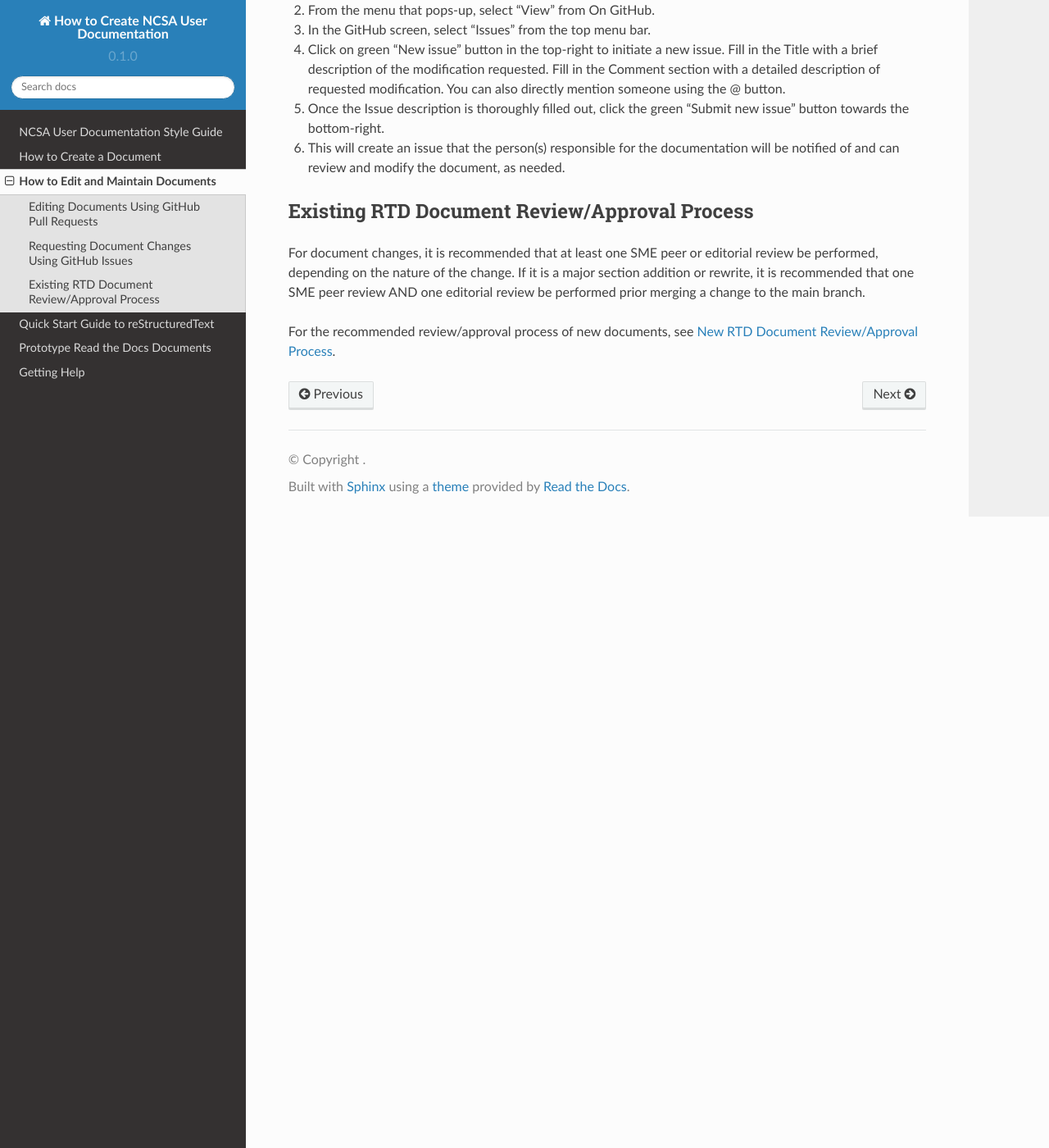
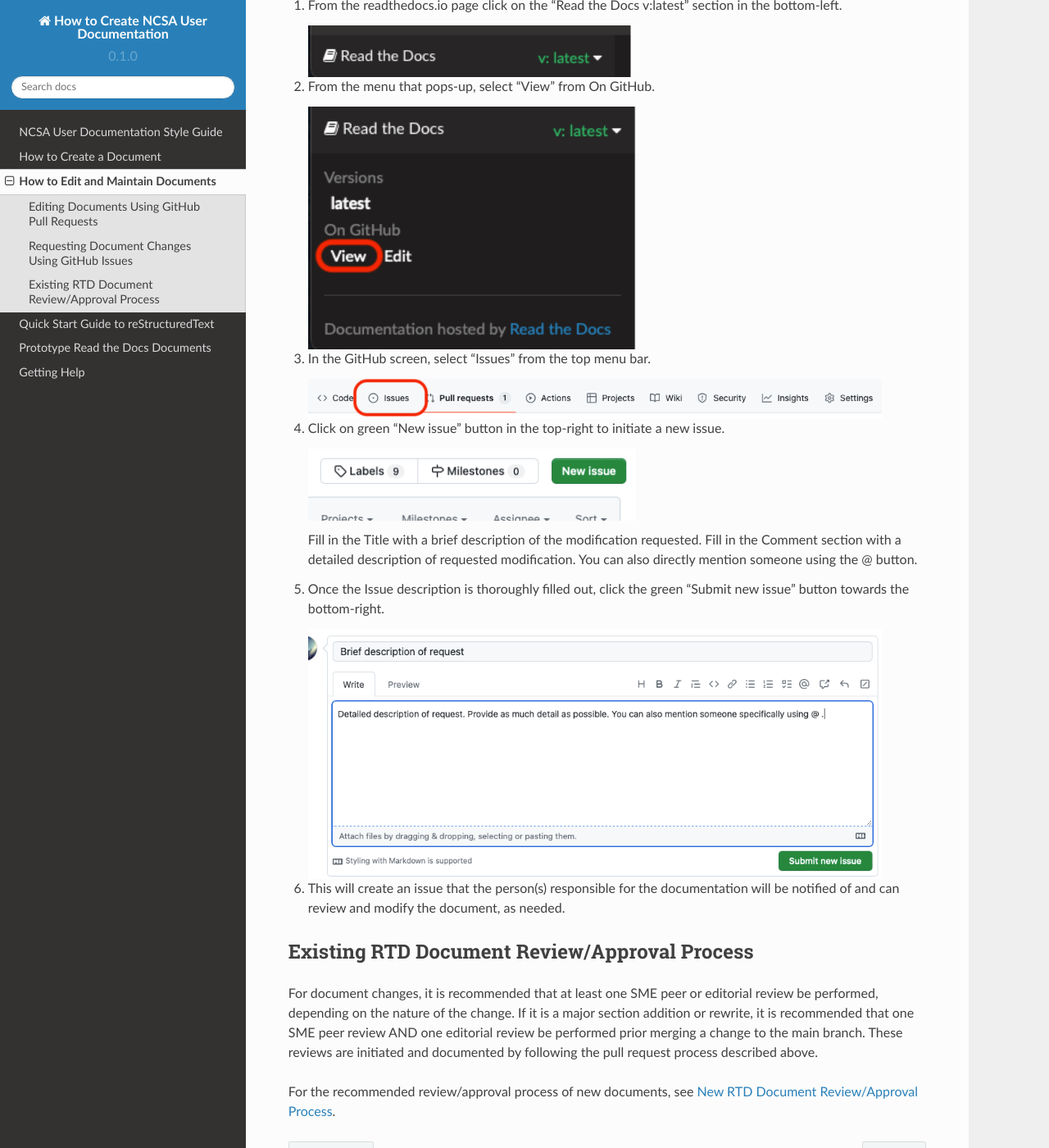
Before and after one commit to lhelms2/howto_rtd, a Sphinx documentation site: the page built from docs/source/maintain.rst, in a window 1280 px wide and 1400 px high, scrolled down 2989 px. Shown: the whole window at 82% size. Built offline with Sphinx 7.4.7 and the Read the Docs theme 2.0.0, drawn with Linux system fonts in a browser that asks for light colours.

Commit message:
Update maintain.rst added more images

```diff
--- a/docs/source/maintain.rst
+++ b/docs/source/maintain.rst
@@ -53,7 +53,7 @@ Here is the process for making a document change using a pull request. In this e
 
    .. image:: images/merge-pull.png
       :alt: GitHub merge pull request button
-      :width: 600
+      :width: 700
 
 13. B checks the readthedocs.io page in a few minutes to make sure the build finished, and the changes are correct.
 
@@ -65,12 +65,37 @@ Requesting Document Changes Using GitHub Issues
 Instead of sending an email to someone or initiating the changes yourself and generating a pull request, you can notify the page owners that something needs to be modified/added to a page by creating an issue. Issue creation is preferred over email notifications because it creates a trackable log of requests that the document owner(s) can work through and allows others to address issues when one individual is out of office.
 
 1. From the readthedocs.io page click on the "Read the Docs v:latest" section in the bottom-left.
+
+   .. image:: images/rtd-footer.png
+      :alt: Read the Docs footer button
+      :width: 400
+
 2. From the menu that pops-up, select "View" from On GitHub.
+
+   .. image:: images/rtd-footer-open.png
+      :alt: Read the Docs footer menu opened
+      :width: 400
+
 3. In the GitHub screen, select "Issues" from the top menu bar.
+
+   .. image:: images/menu-bar-issue.png
+      :alt: GitHub menu bar
+      :width: 700
+
 4. Click on green "New issue" button in the top-right to initiate a new issue.
+
+   .. image:: images/new-issue-button.png
+      :alt: GitHub new issue button
+      :width: 400
+
    Fill in the Title with a brief description of the modification requested.
    Fill in the Comment section with a detailed description of requested modification. You can also directly mention someone using the @ button.
 5. Once the Issue description is thoroughly filled out, click the green "Submit new issue" button towards the bottom-right.
+
+   .. image:: images/issue-submit.png
+      :alt: GitHub issue submit window
+      :width: 700
+
 6. This will create an issue that the person(s) responsible for the documentation will be notified of and can review and modify the document, as needed.
 
 .. _edit_review:
@@ -78,6 +103,6 @@ Instead of sending an email to someone or initiating the changes yourself and ge
 Existing RTD Document Review/Approval Process
 ----------------------------------------------
 
-For document changes, it is recommended that at least one SME peer or editorial review be performed, depending on the nature of the change. If it is a major section addition or rewrite, it is recommended that one SME peer review AND one editorial review be performed prior merging a change to the main branch.
+For document changes, it is recommended that at least one SME peer or editorial review be performed, depending on the nature of the change. If it is a major section addition or rewrite, it is recommended that one SME peer review AND one editorial review be performed prior merging a change to the main branch. These reviews are initiated and documented by following the pull request process described above.
 
 For the recommended review/approval process of new documents, see :ref:`create_review`.
```
